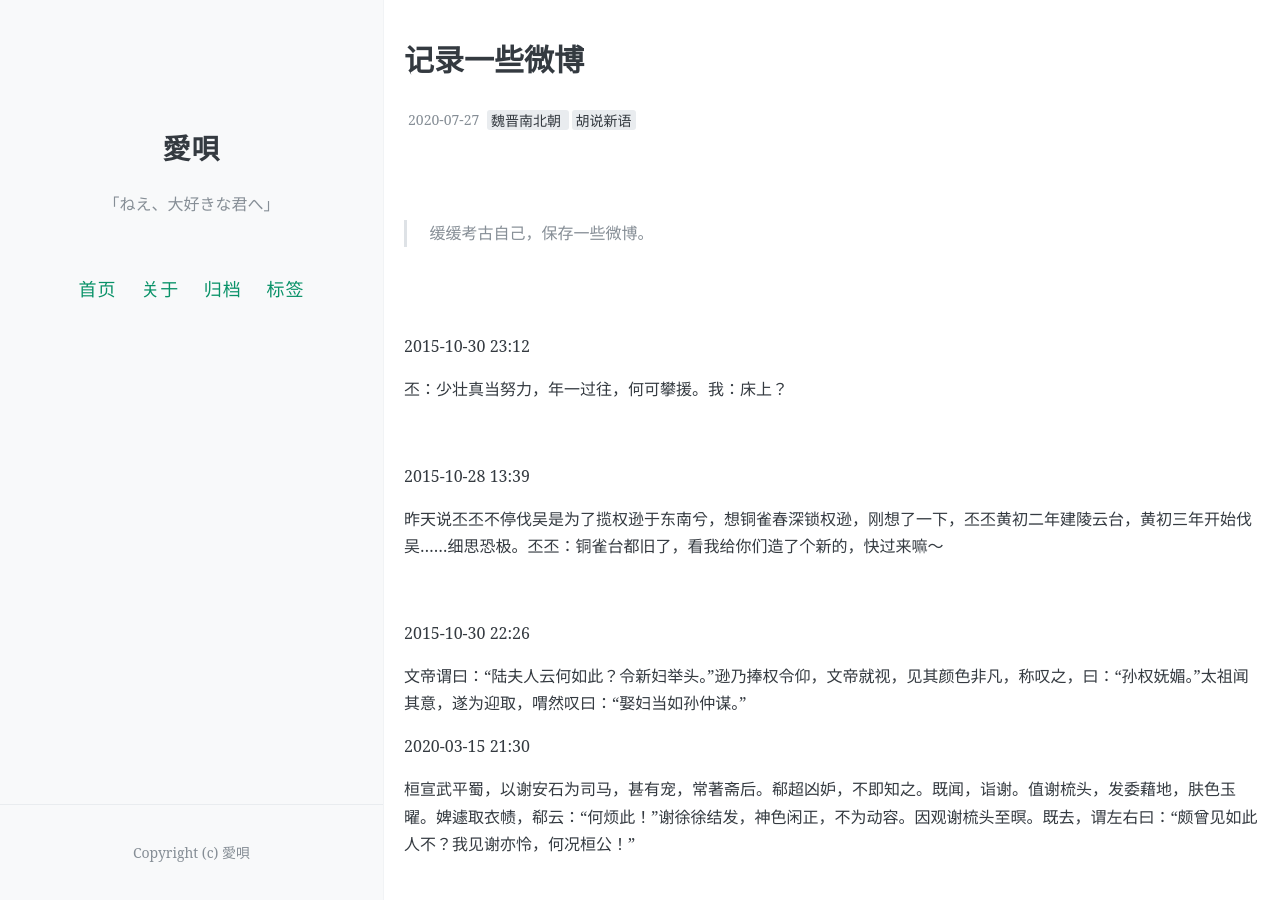
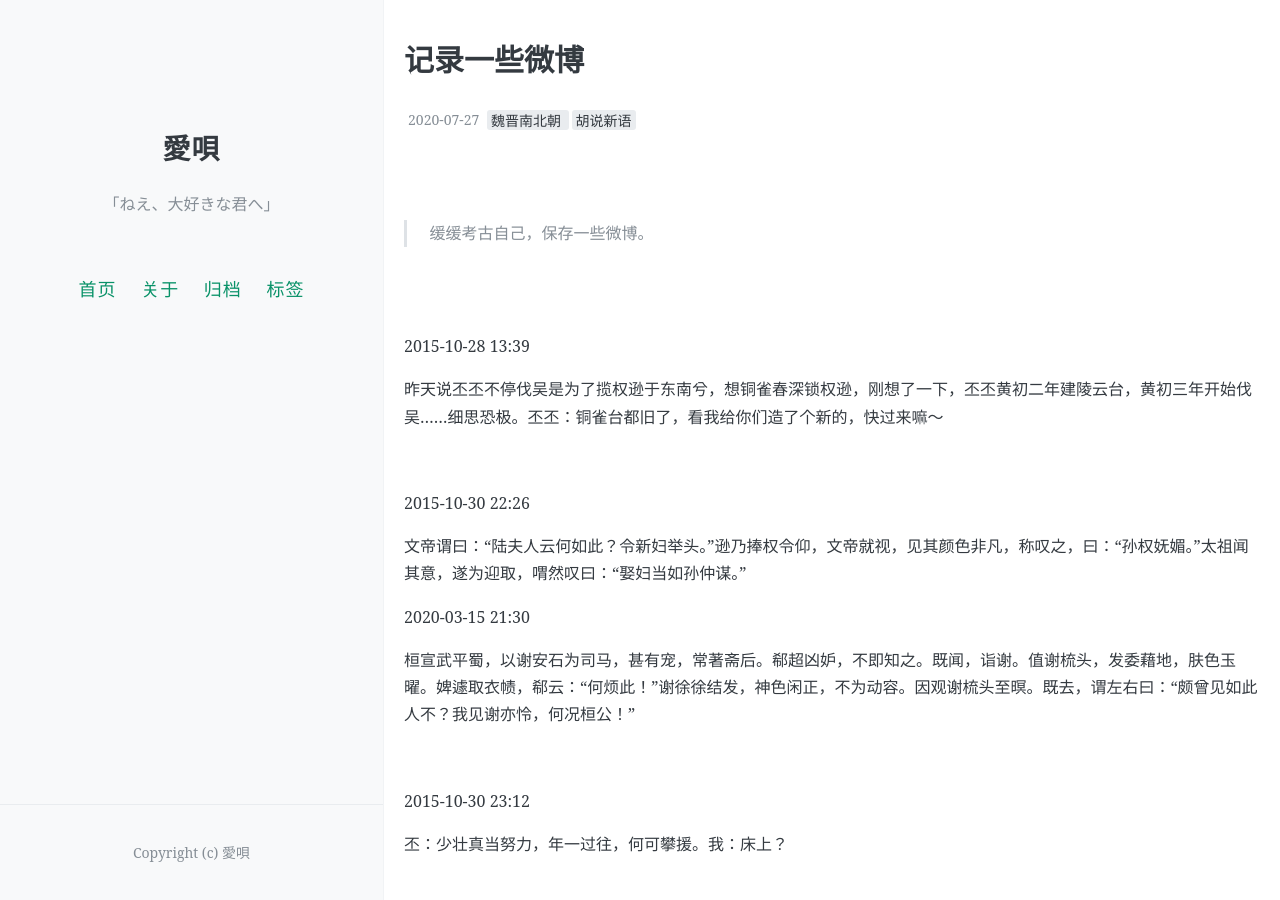
Before and after one commit to aiuta264/aiuta, a Jekyll site: the page built from _posts/2020-07-27-jiluweibo.md, in a window 1280 px wide and 900 px high. Built offline with Jekyll 4.4.1, drawn with Linux system fonts in a browser that asks for light colours; comment, search, counter and statistics services are not loaded; part of the change alters nothing that is shown.

Commit message:
Update 2020-07-27-jiluweibo.md

```diff
--- a/_posts/2020-07-27-jiluweibo.md
+++ b/_posts/2020-07-27-jiluweibo.md
@@ -16,12 +16,6 @@ comments: true
 <br>
 <br>
 
-2015-10-30 23:12
-
-丕：少壮真当努力，年一过往，何可攀援。我：床上？
-
-<br>
-
 2015-10-28 13:39
 
 昨天说丕丕不停伐吴是为了揽权逊于东南兮，想铜雀春深锁权逊，刚想了一下，丕丕黄初二年建陵云台，黄初三年开始伐吴……细思恐极。丕丕：铜雀台都旧了，看我给你们造了个新的，快过来嘛～
@@ -35,6 +29,12 @@ comments: true
 2020-03-15 21:30
 
 桓宣武平蜀，以谢安石为司马，甚有宠，常著斋后。郗超凶妒，不即知之。既闻，诣谢。值谢梳头，发委藉地，肤色玉曜。婢遽取衣帻，郗云：“何烦此！”谢徐徐结发，神色闲正，不为动容。因观谢梳头至暝。既去，谓左右曰：“颇曾见如此人不？我见谢亦怜，何况桓公！”
+
+<br>
+
+2015-10-30 23:12
+
+丕：少壮真当努力，年一过往，何可攀援。我：床上？
 
 <br>
 
```
